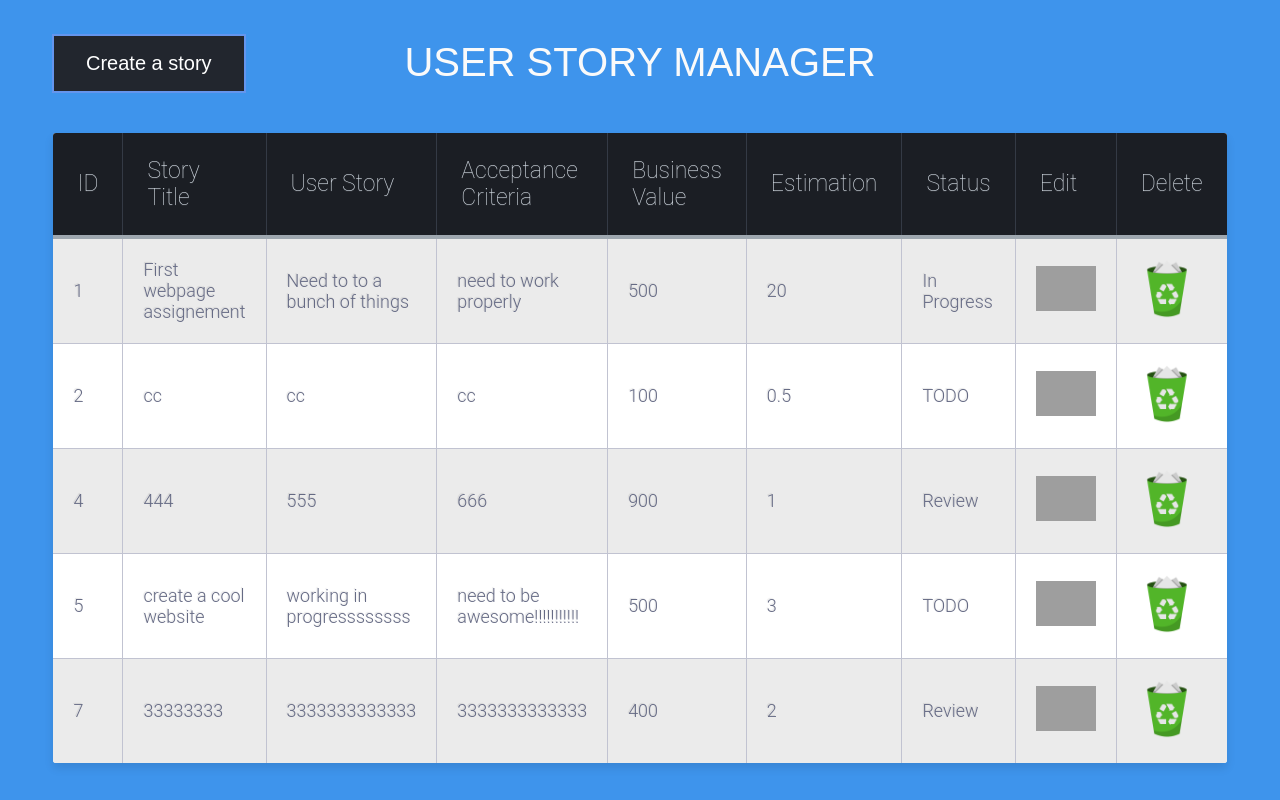
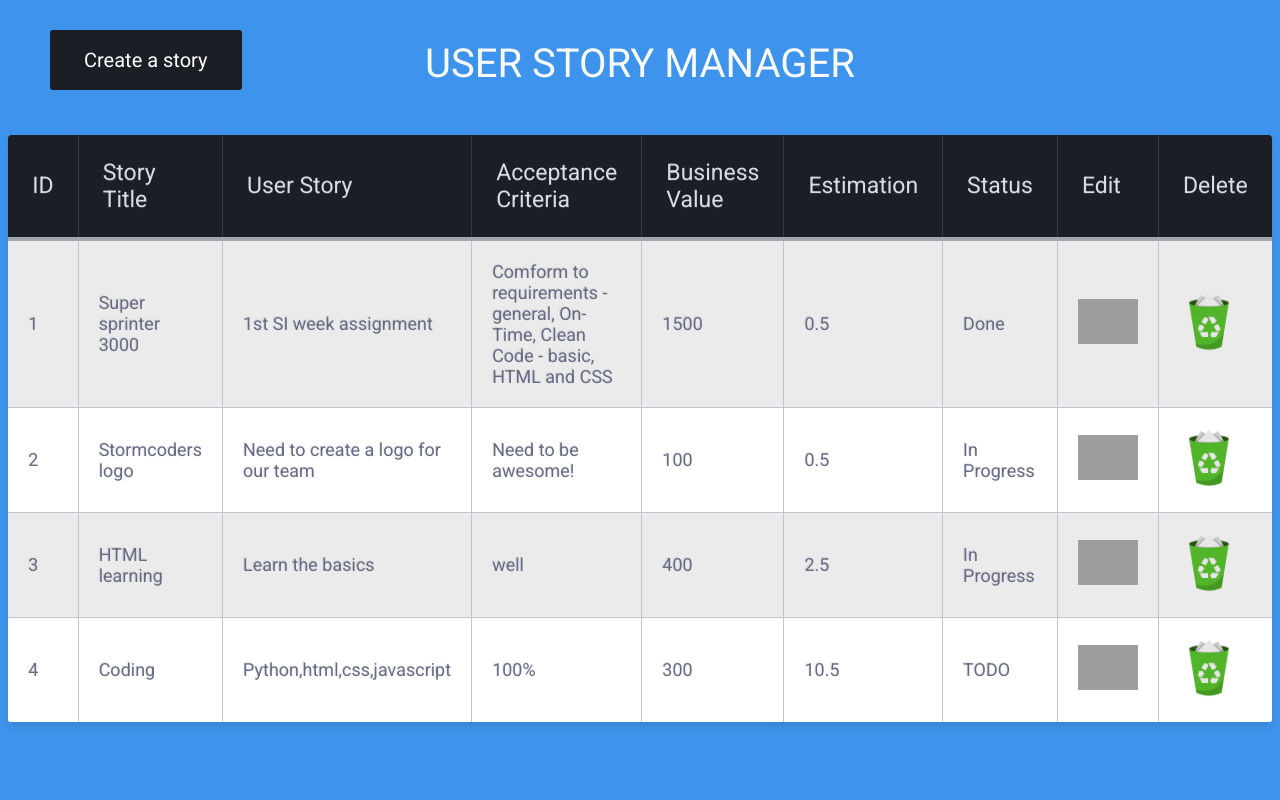
Before and after one commit to gabee1987/super-sprinter-3000-Gabor_Koncz, a Flask app: page / in a window 1280 px wide. Run offline with Flask 2, Linux system fonts and the light colour scheme; grey boxes are pictures that could not be loaded.

Commit message:
both css styles are done, everythings working as intended

```diff
--- a/database.csv
+++ b/database.csv
@@ -1,5 +1,4 @@
-1;First webpage assignement;Need to to a bunch of things;need to work properly;500;20;In Progress
-2;cc;cc;cc;100;0.5;TODO
-4;444;555;666;900;1;Review
-5;create a cool website;working in progressssssss;need to be awesome!!!!!!!!!!!;500;3;TODO
-7;33333333;3333333333333;3333333333333;400;2;Review
+1;Super sprinter 3000;1st SI week assignment;Comform to requirements - general, On-Time, Clean Code - basic, HTML and CSS;1500;0.5;Done
+2;Stormcoders logo;Need to create a logo for our team;Need to be awesome!;100;0.5;In Progress
+3;HTML learning;Learn the basics;well;400;2.5;In Progress
+4;Coding;Python,html,css,javascript;100%;300;10.5;TODO
--- a/static/list_style.css
+++ b/static/list_style.css
@@ -1,5 +1,6 @@
 
 /*** Table Styles ***/
+
 
 body {
     background-color: #3e94ec;
@@ -23,7 +24,7 @@ div.table-title {
    font-size: 40px;
    font-weight: 400;
    font-style:normal;
-   font-family: 'Raleway', sans-serif;
+   font-family: 'Roboto', sans-serif;
    text-transform:uppercase;
 }
 
@@ -144,29 +145,31 @@ td.text-right {
 
 /*** Button Styles ***/
 .button {
-    background-color: black;
-    color: white;
+    background:#1b1e24;
+    color: #FFFFFF;
     padding: 16px 32px;
     text-align: center;
     text-decoration: none;
     display: inline-block;
     font-size: 20px;
-    font-family: 'Raleway', sans-serif;
-    margin: 4px 2px;
+    font-family: 'Roboto', sans-serif;
     -webkit-transition-duration: 0.4s; /* Safari */
     transition-duration: 0.4s;
     cursor: pointer;
+    border-radius:3px;
 }
 
 .button {
-    background-color: #22262e;
+    background-color: #1b1e24;
     color: white;
-    border: 2px solid #6495ED;
+    border: 2px solid #1b1e24;
+    border-radius:3px;
 }
 
 .button:hover {
     background-color: #4E5066;
     color: white;
+    border: 3px solid #4E5066;
 }
 
 #create_story {
--- a/templates/list.html
+++ b/templates/list.html
@@ -2,6 +2,7 @@
 
 <html>
     <link rel="stylesheet" href="/static/list_style.css">
+    <link href="https://fonts.googleapis.com/css?family=Roboto" rel="stylesheet">
     <head>
         <title>Super Sprinter 3000</title>
     </head>
```
Also changed, not shown: static/edit_style.css (+50 -29 lines), templates/form.html (+10 -9 lines). Lines whose indentation alone changed are shown as unchanged.
